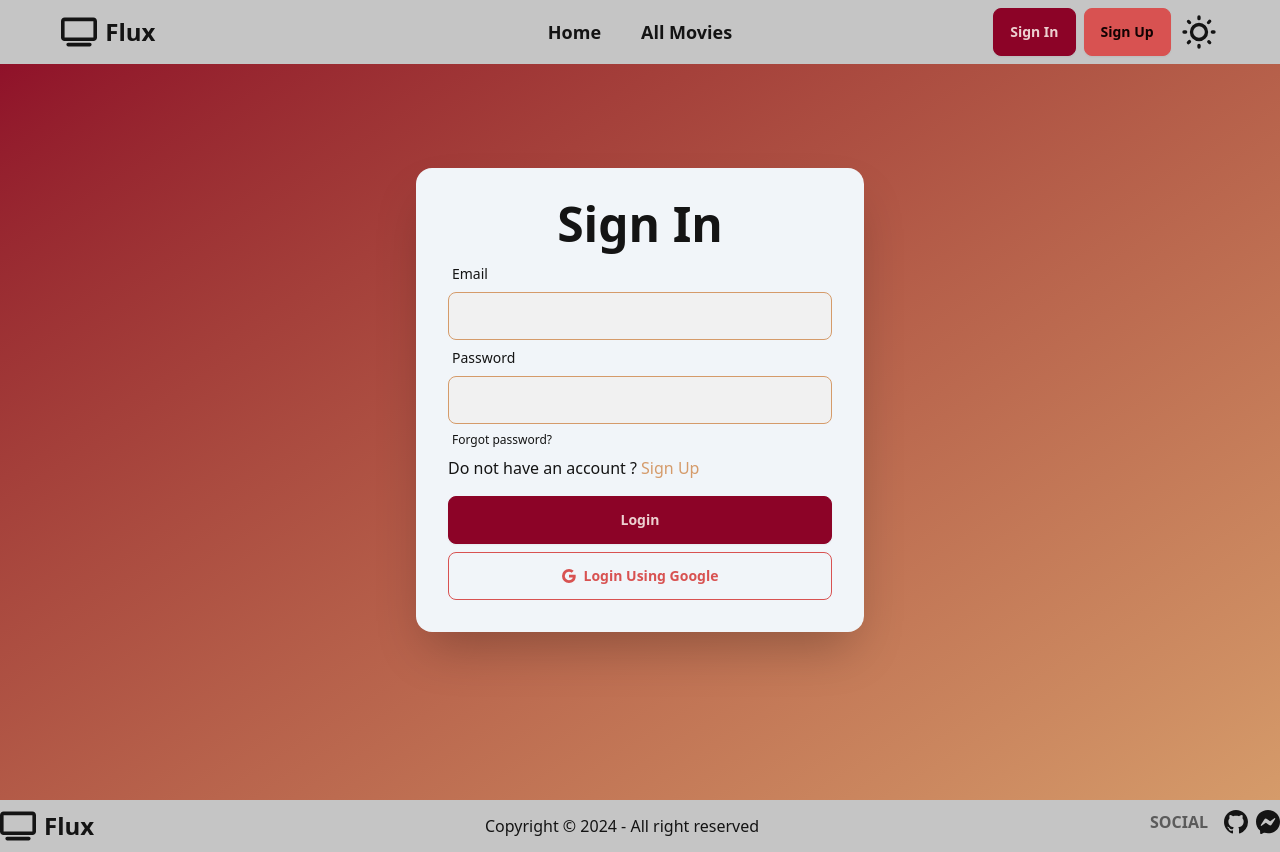
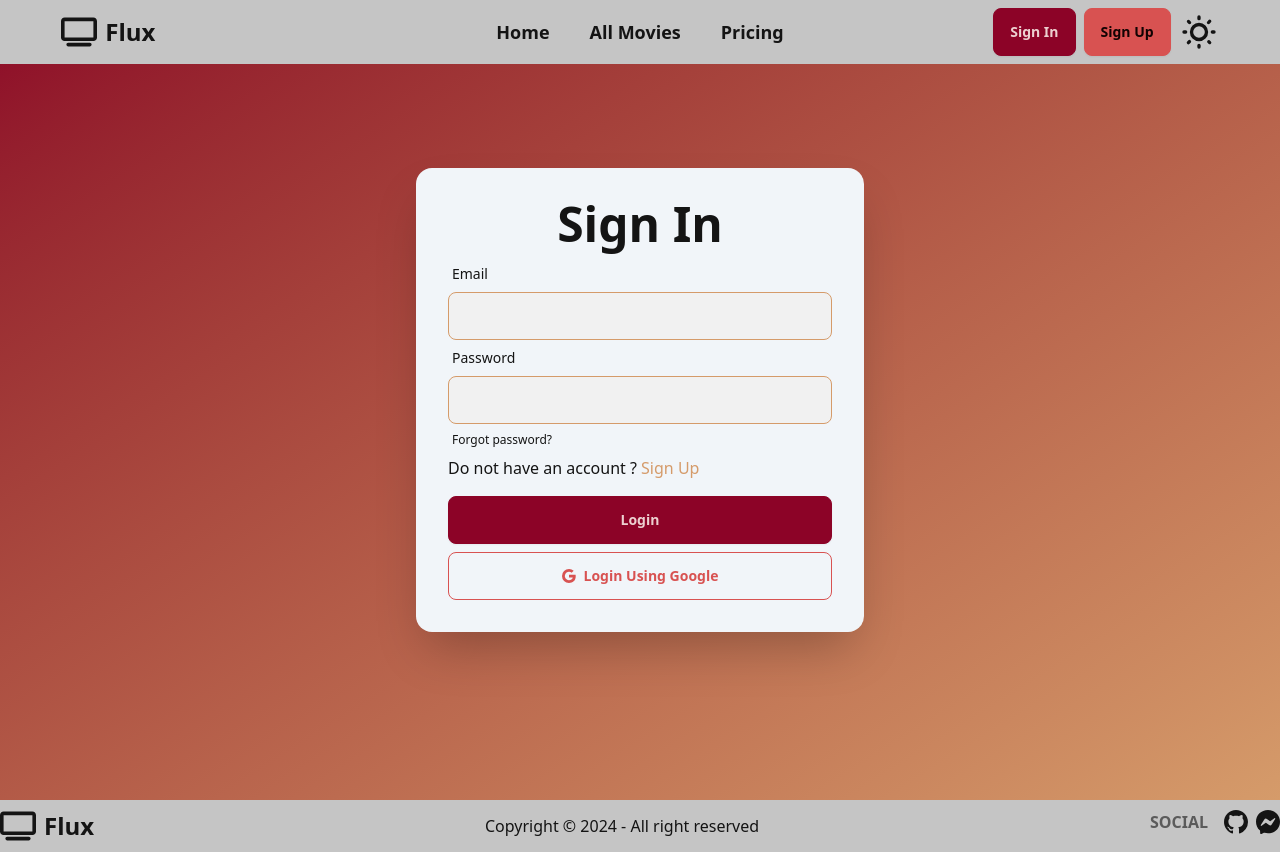
Before and after one commit to adnansyed101/flux-client, a React (Vite) app: page /signin in a window 1280 px wide. Built offline with nearby package versions, Linux system fonts and the light colour scheme; no server answers.

Commit message:
Add Pricing Link

```diff
--- a/src/components/Navbar.jsx
+++ b/src/components/Navbar.jsx
@@ -29,6 +29,11 @@ const Navbar = () => {
       <li>
         <NavLink to="/allMovies" className="font-semibold text-lg">
           All Movies
+        </NavLink>
+      </li>
+      <li>
+        <NavLink to="/pricing" className="font-semibold text-lg">
+          Pricing
         </NavLink>
       </li>
       {user && (
```
